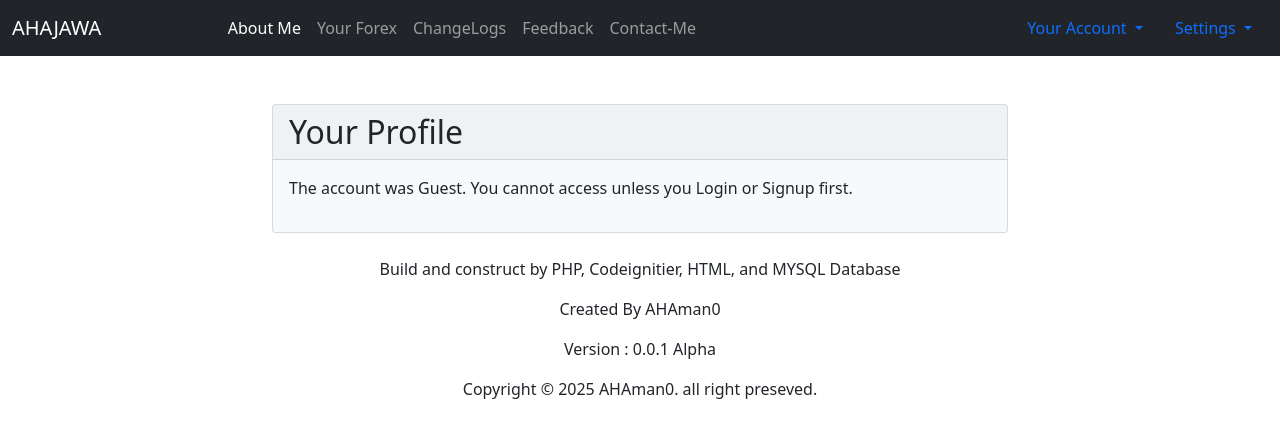
After one commit to AHAman0/Keuangan_Forex, a CodeIgniter app: page /Keuangan_Forex/Controller/Profile in a window 1280 px wide. The commit adds this page. Shown: the top 438 px of the page. Run offline with CodeIgniter, Linux system fonts and the light colour scheme.

Commit message:
V.0.0.1.7
+ Feedback website still underdevelop
+ Profile startup

```diff
--- a/application/controllers/Controller.php
+++ b/application/controllers/Controller.php
@@ -15,9 +15,9 @@ class Controller extends CI_Controller {
         $this->load->helper('url');
 
         if ($id !== null) {
-            $data['account'] = $this->ModelTable->getID($id);
+            $data['account'] = $this->Models->getID($id);
         } else if ($this->session->userdata('user_id')) {
-            $data['account'] = $this->ModelTable->getID($this->session->userdata('user_id'));
+            $data['account'] = $this->Models->getID($this->session->userdata('user_id'));
         } else {
             $data['account'] = null;
         }
@@ -105,6 +105,7 @@ class Controller extends CI_Controller {
                 } else {
                     $data['error'] = 'Invalid username or password';
                 }
+                // bug needed to be fixed
             }
         }
         // If want to use the same layout as frontpage use this
@@ -146,4 +147,26 @@ class Controller extends CI_Controller {
 
         $this->load->view('Main/Footer');
     }
+
+    public function Profile() {
+        $this->load->helper('url');
+
+        $username = $this->session->userdata('username');
+        $account = null;
+        if ($username) {
+            $account = $this->Models->GetByUsername($username);
+        }
+
+        $this->load->view('Main/index');
+        $this->load->view('Settings/UserProfile', ['account' => $account]);
+        $this->load->view('Main/Footer');
+    }
+
+    public function Feedback() {
+        $this->load->helper('url');
+
+        $this->load->view('Main/index');
+        $this->load->view('Feedback');
+        $this->load->view('Main/Footer');
+    }
 }
--- /dev/null
+++ b/application/language/indonesian/form_validation_lang_id.php
@@ -0,0 +1,2 @@
+<?php
+$this->lang->load('form_validation', 'indonesian');
--- a/application/models/Models.php
+++ b/application/models/Models.php
@@ -6,14 +6,14 @@ class Models extends CI_Model {
         parent::__construct();
         $this->load->database();
     }
-    public function Get_ID($id){
+    public function GetID($id){
         $this->db->where('id', $id);
         $query = $this->db->get('account');
 
         return $query->row_array();
     }
 
-    public function Get_By_Username($username) {
+    public function GetByUsername($username) {
         $query = $this->db->get_where('account', ['username' => $username]);
         return $query->row_array();
     }
--- a/application/views/Login.php
+++ b/application/views/Login.php
@@ -11,10 +11,6 @@
                     <input type="text" class="form-control" id="username" name="username" required>
                 </div>
                 <div class="mb-3">
-                    <label for="nama" class="form-label">Name</label>
-                    <input type="text" class="form-control" id="nama" name="nama" required>
-                </div>
-                <div class="mb-3">
                     <label for="password" class="form-label">Password</label>
                     <input type="password" class="form-control" id="password" name="password" required>
                 </div>
--- a/application/views/Main/index.php
+++ b/application/views/Main/index.php
@@ -29,7 +29,7 @@
                             <a class="nav-link" href="<?php echo base_url('Controller/Changelogs'); ?>">ChangeLogs</a>
                         </li>
                         <li class="nav-item">
-                            <a class="nav-link" href="#">Feedback</a>
+                            <a class="nav-link" href="<?php echo base_url('Controller/Feedback'); ?>">Feedback</a>
                         </li>
                         <li class="nav-item">
                             <a class="nav-link" href="#">Contact-Me</a>
@@ -45,7 +45,7 @@
                             <ul class="dropdown-menu">
                                 <li><a class="dropdown-item" href="<?php echo base_url('Controller/Login'); ?>">Log-in</a></li>
                                 <li><a class="dropdown-item" href="<?php echo base_url('Controller/Signup'); ?>">Sign-up</a></li>
-                                <li><a class="dropdown-item" href="#">Profile</a></li>
+                                <li><a class="dropdown-item" href="<?php echo base_url('Controller/Profile'); ?>">Profile</a></li>
                             </ul>
                         </li>
                         <li class="nav-item dropdown">
--- /dev/null
+++ b/application/views/Settings/UserProfile.php
@@ -0,0 +1,18 @@
+<div class="container mt-5">
+    <div class="row justify-content-center">
+        <div class="col-md-8">
+            <div class="card bg-light mb-3">
+                <h2 class="card-header">Your Profile</h2>
+                <div class="card-body">
+                    <?php if ($account): ?>
+                        <p><strong>Username:</strong> <?php echo htmlspecialchars($account['username']); ?></p>
+                        <p><strong>Name:</strong> <?php echo htmlspecialchars($account['nama']); ?></p>
+                        <!-- Add more fields as necessary -->
+                    <?php else: ?>
+                        <p>The account was Guest. You cannot access unless you Login or Signup first.</p>
+                    <?php endif; ?>
+                </div>
+            </div>
+        </div>
+    </div>
+</div>
```
Also changed, not shown: application/views/Feedback.php (added, +12 -0 lines).
